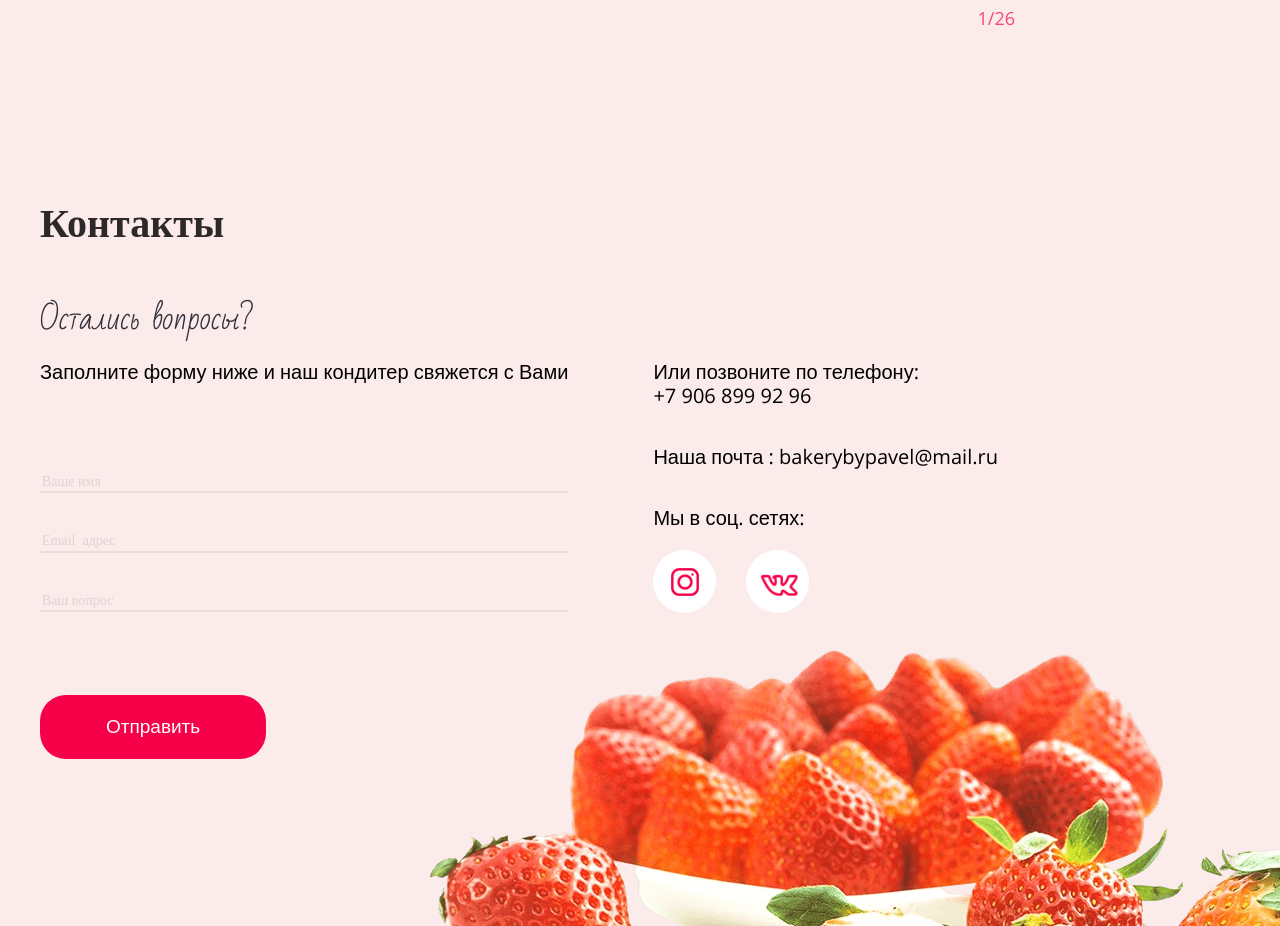
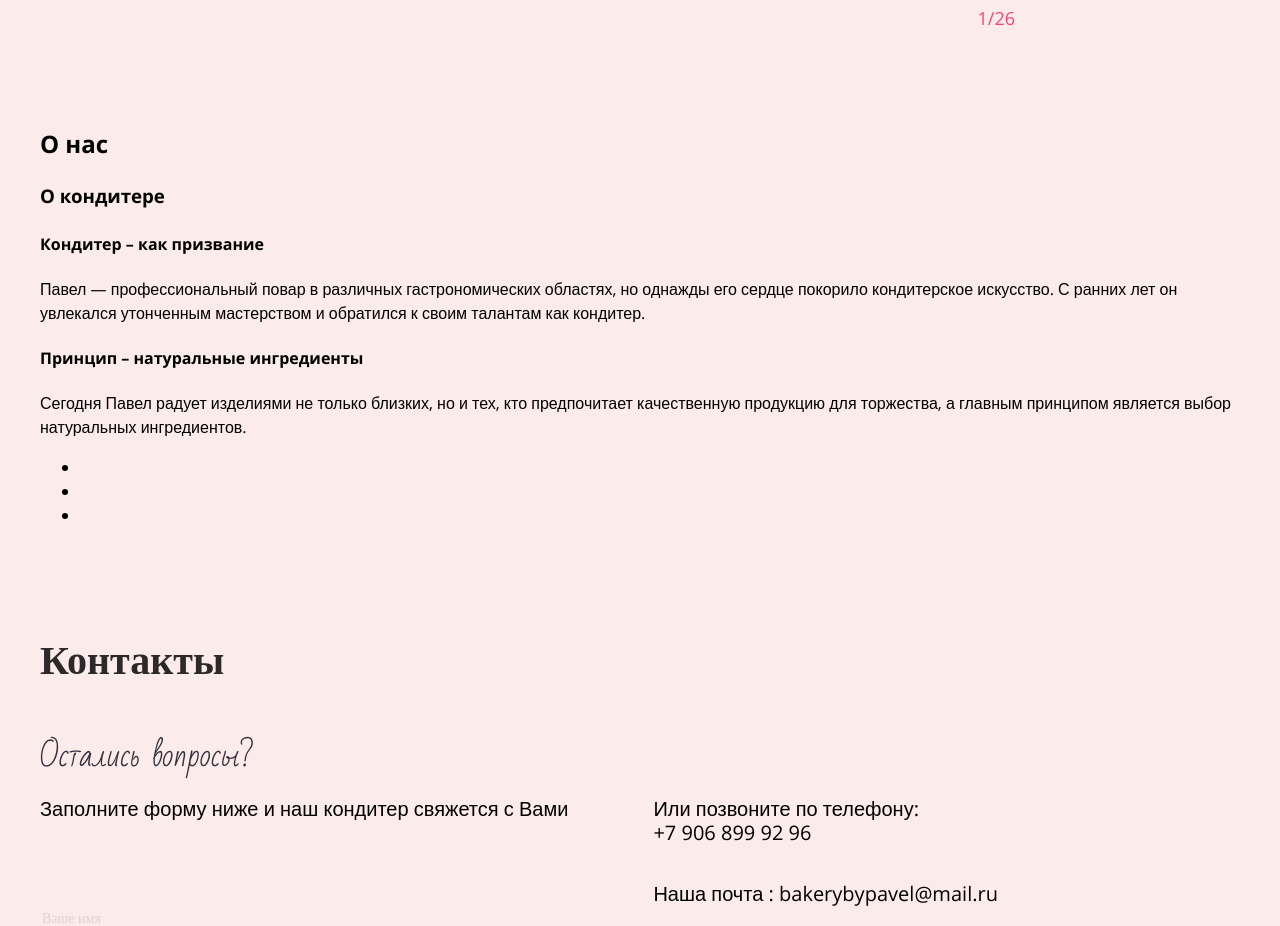
Before and after one commit to javohir1993/cakes-website, a plain HTML site: page index.html in a window 1280 px wide. Shown: the part 1460-2386 px from the top of the page. Drawn offline with Linux system fonts and the light colour scheme; files that its build step writes are made by us from their sources.

Commit message:
Add about-us section heading

```diff
--- a/index.html
+++ b/index.html
@@ -118,12 +118,36 @@
 
     <!-- ABOUT US -->
 
-    <!-- <section class="about-us">
+    <section class="about-us">
       <div class="container">
         <h2 class="about-us__title">О нас</h2>
+        <div class="about-us__info">
+          <h3 class="about-us__chef">О кондитере</h3>
 
-      </div>
-    </section> -->
+          <section class="about-us__item">
+            <h4 class="about-us__item-title">Кондитер – как призвание</h4>
+            <p class="about-us__item-text">Павел — профессиональный повар в различных гастрономических областях, но однажды его сердце покорило кондитерское искусство. С ранних лет он увлекался утонченным мастерством и обратился к своим талантам как кондитер.</p>
+          </section>
+
+          <section class="about-us__item">
+            <h4 class="about-us__item-title">Принцип – натуральные ингредиенты</h4>
+            <p class="about-us__item-text">Сегодня Павел радует изделиями не только близких, но и тех, кто предпочитает качественную продукцию для торжества, а главным принципом является выбор натуральных ингредиентов. </p>
+          </section>
+
+          <ul class="about-us__socials">
+            <li class="about-us__social">
+              <a class="about-us__social-link about-us__instagram" href="#"></a>
+            </li>
+            <li class="about-us__social">
+              <a class="about-us__social-link about-us__vkontakte" href="#"></a>
+            </li>
+            <li class="about-us__social">
+              <a class="about-us__social-link about-us__twitter" href="#"></a>
+            </li>
+          </ul>
+        </div><!-- about-us__info -->
+      </div><!-- container -->
+    </section><!-- about-us -->
 
 
     <!-- CONTACTS -->
```
